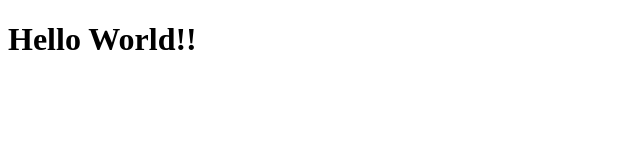
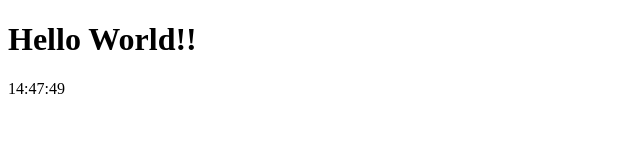
Before and after one commit to khafidchy/MyTry, a plain HTML site: page index.html in a window 1280 px wide. Shown: the full height of the page, 0-640 px from the left. Drawn offline with nearby package versions, Linux system fonts and the light colour scheme.

Commit message:
Update index.html

```diff
--- a/index.html
+++ b/index.html
@@ -8,5 +8,22 @@
 </head>
 <body>
     <h1>Hello World!!</h1>
+         <div id="watch"></div>
+    <script type="text/javascript" src="https://code.jquery.com/jquery-3.2.1.min.js"></script>
+<script type="text/javascript">
+    $(document).ready(function(){
+        function clock() {
+          var now = new Date();
+          var secs = ('0' + now.getSeconds()).slice(-2);
+          var mins = ('0' + now.getMinutes()).slice(-2);
+          var hr = now.getHours();
+          var Time = hr + ":" + mins + ":" + secs;
+          document.getElementById("watch").innerHTML = Time;
+          requestAnimationFrame(clock);
+        }
+
+        requestAnimationFrame(clock);
+    });
+</script>
 </body>
 </html>
```
